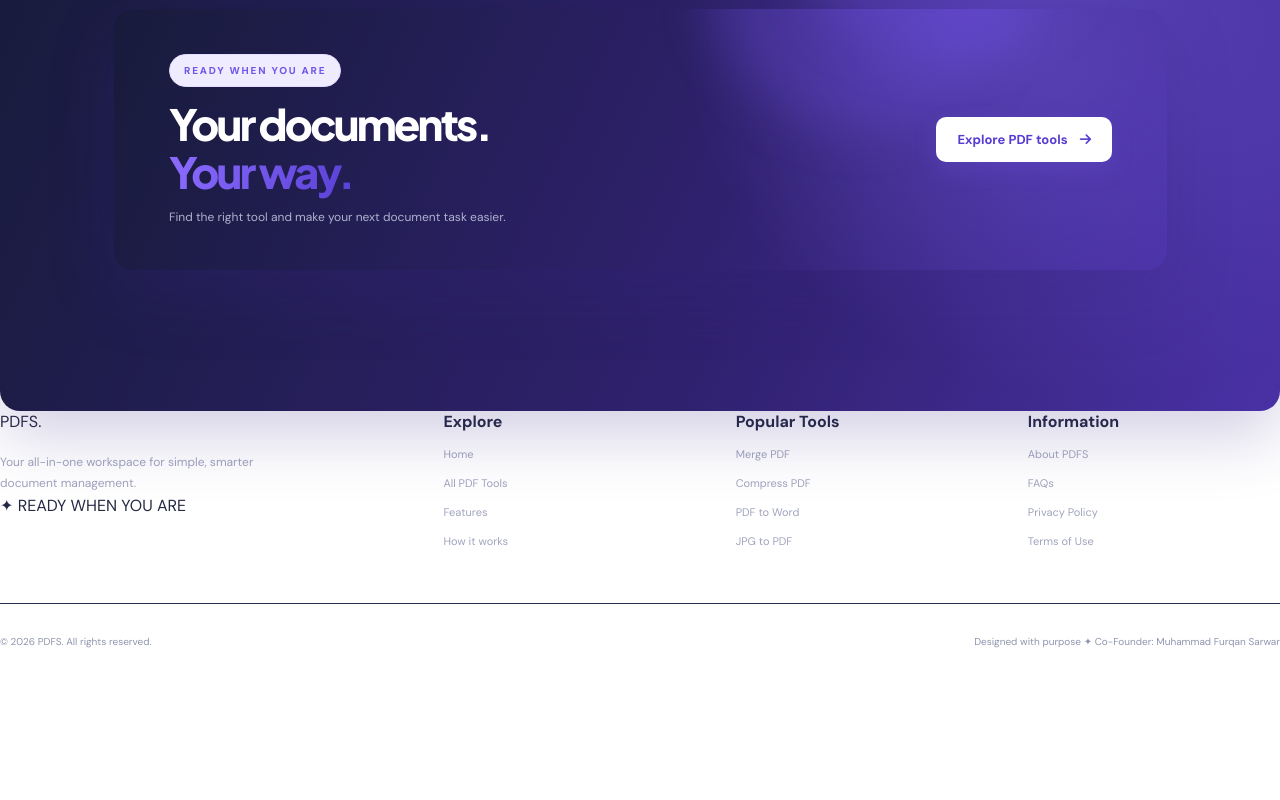
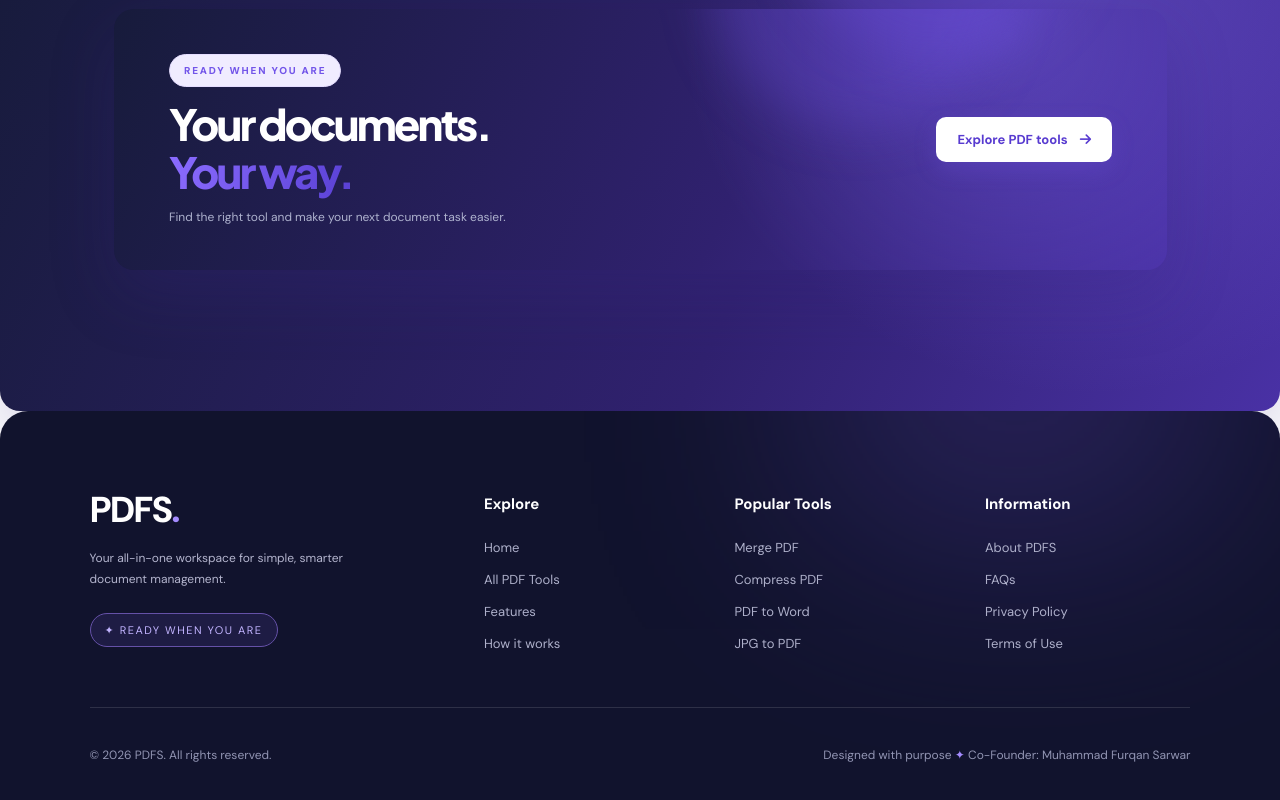
Before and after one commit to furqansarwar/pdfs-website, a plain HTML site: page index.html in a window 1280 px wide. Shown: the part 4693-5493 px from the top of the page. Before the commit the page ends 5372 px from the top, so only its background shows below. Drawn offline with nearby package versions, Linux system fonts and the light colour scheme.

Commit message:
Update style.css

```diff
--- a/style.css
+++ b/style.css
@@ -2380,3 +2380,138 @@ header.navbar .nav-links a {
     padding: 19px;
   }
 }
+
+
+/* PREMIUM PDFS FOOTER */
+.premium-footer {
+  position: relative;
+  overflow: hidden;
+  padding: 75px 7% 25px;
+  background: #11132d;
+  color: #fff;
+  border-radius: 28px 28px 0 0;
+  isolation: isolate;
+}
+
+.footer-glow {
+  position: absolute;
+  width: 400px;
+  height: 300px;
+  right: 5%;
+  top: -180px;
+  background: #7655ed;
+  filter: blur(120px);
+  opacity: .25;
+  z-index: -1;
+  pointer-events: none;
+}
+
+.footer-main {
+  max-width: 1250px;
+  margin: auto;
+  display: grid;
+  grid-template-columns: 1.7fr 1fr 1fr 1fr;
+  gap: 45px;
+  padding-bottom: 55px;
+}
+
+.footer-logo {
+  display: inline-block;
+  color: #fff;
+  font-size: 36px;
+  font-weight: 850;
+  text-decoration: none;
+  letter-spacing: -2px;
+}
+
+.footer-logo span,
+.footer-bottom span {
+  color: #a48bff;
+}
+
+.footer-brand p {
+  color: #b4b5ce;
+  line-height: 1.8;
+  max-width: 290px;
+  margin: 15px 0 22px;
+}
+
+.footer-tag {
+  display: inline-block;
+  color: #c2b4ff;
+  border: 1px solid #6551a8;
+  background: rgba(125, 94, 225, .12);
+  border-radius: 30px;
+  padding: 9px 14px;
+  font-size: 11px;
+  letter-spacing: 1.5px;
+}
+
+.footer-column {
+  display: flex;
+  flex-direction: column;
+  gap: 15px;
+}
+
+.footer-column h4 {
+  color: #fff;
+  font-size: 15px;
+  margin: 8px 0 10px;
+}
+
+.footer-column a {
+  color: #aeb0ca;
+  text-decoration: none;
+  font-size: 13px;
+  transition: .3s ease;
+}
+
+.footer-column a:hover {
+  color: #b7a4ff;
+  transform: translateX(5px);
+}
+
+.footer-bottom {
+  max-width: 1250px;
+  margin: auto;
+  border-top: 1px solid rgba(255,255,255,.12);
+  padding-top: 22px;
+  display: flex;
+  justify-content: space-between;
+  gap: 15px;
+  flex-wrap: wrap;
+}
+
+.footer-bottom p {
+  color: #9295b3;
+  font-size: 12px;
+  margin: 0;
+  line-height: 1.8;
+}
+
+@media (max-width: 800px) {
+  .footer-main {
+    grid-template-columns: repeat(2, 1fr);
+    gap: 35px 20px;
+  }
+}
+
+@media (max-width: 480px) {
+  .premium-footer {
+    padding: 55px 22px 22px;
+    border-radius: 22px 22px 0 0;
+  }
+
+  .footer-main {
+    grid-template-columns: 1fr 1fr;
+    gap: 30px 15px;
+  }
+
+  .footer-brand {
+    grid-column: 1 / -1;
+  }
+
+  .footer-bottom {
+    flex-direction: column;
+  }
+}
```
